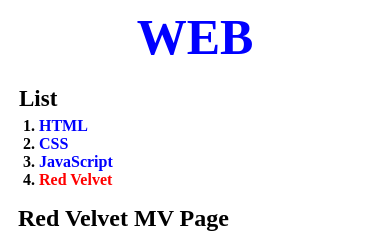
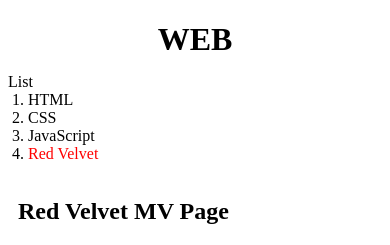
Before and after one commit to konslie/Web1, a plain HTML site: page Red Velvet.html in a window 390 px wide. Shown: the top 245 px of the page. Drawn offline with Linux system fonts and the light colour scheme.

Commit message:
JS Version

```diff
--- a/style.css
+++ b/style.css
@@ -1,44 +1,42 @@
-a {
-  color:blue;
-  text-decoration:none;
+#grid {
+  display:grid;
+  grid-template-columns: 125px 1fr;
+}
+#index {
+  font-weight:bold; border-right:1px solid gray;
+}
+#article {
+  margin-left:10px;
 }
 h1 {
-  font-size:60px; text-align:center;
-  border-bottom:1px gray solid;
-  padding-bottom: 10px;
-  margin: 0px;
-  }
-#grid {
-  display: grid;
-  grid-template-columns: 145px 1fr;
+  text-align:center; border-bottom:1px solid gray; margin-bottom:0px; padding-bottom:15px;
 }
-#navigation {
-  font-weight: bold;
-  border-right: 1px gray solid;
-  margin-top:10px;
+h2 {
+  margin-top:10px;margin-bottom:5px;
 }
-#article {
-  padding-left:10px;
-  margin-top:10px;
+ol {
+  margin-top:0px; padding-left:20px;
 }
-#article h2 {
-  margin:0px;
+a{
+  text-decoration:none; color:black;
 }
-#navigation div {
-  padding-left:11px; font-size:23px;
+span{
+  color:blue;
 }
-#navigation ol{
-  padding-left:31px; margin-top:5px;
+span a {
+  color:blue;font-weight:bold;
 }
-@media(max-width:600px){
-  #grid {
+@media(max-width:500px){
+  #grid{
     display:block;
   }
-  #navigation {
-    border-right:none;
+  #index {
+    font-weight:bold; border-right:none;
+  }
+  #article{
+    margin-top:35px;
   }
   h1 {
-    font-size:50px;
-    border-bottom:none;
+    text-align:center; border-bottom:none; margin-bottom:0px; padding-bottom:15px;
   }
 }
```
